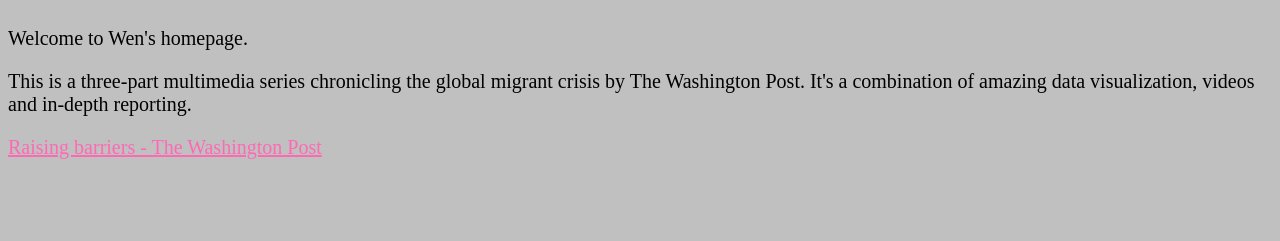
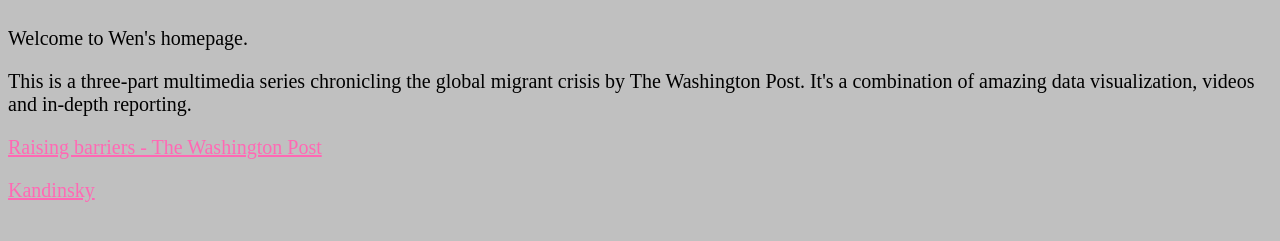
Before and after one commit to wenlei2525/wenlei2525.github.io, a plain HTML site: page index.html in a window 1280 px wide. Shown: the part 85-326 px from the top of the page. Drawn offline with Linux system fonts and the light colour scheme.

Commit message:
925_final

```diff
--- a/index.html
+++ b/index.html
@@ -38,5 +38,7 @@ a {
 <p>This is a three-part multimedia series chronicling the global migrant crisis by The Washington Post. It's a combination of amazing data visualization, videos and in-depth reporting. </p>
 <p><a href="https://www.washingtonpost.com/graphics/world/border-barriers/global-illegal-immigration-prevention/">Raising barriers - The Washington Post</a></p>
 
+<p><a href="http://127.0.0.1:4000/kandinskyHW">Kandinsky</a></p>
+
 </body>
 </html>
```
